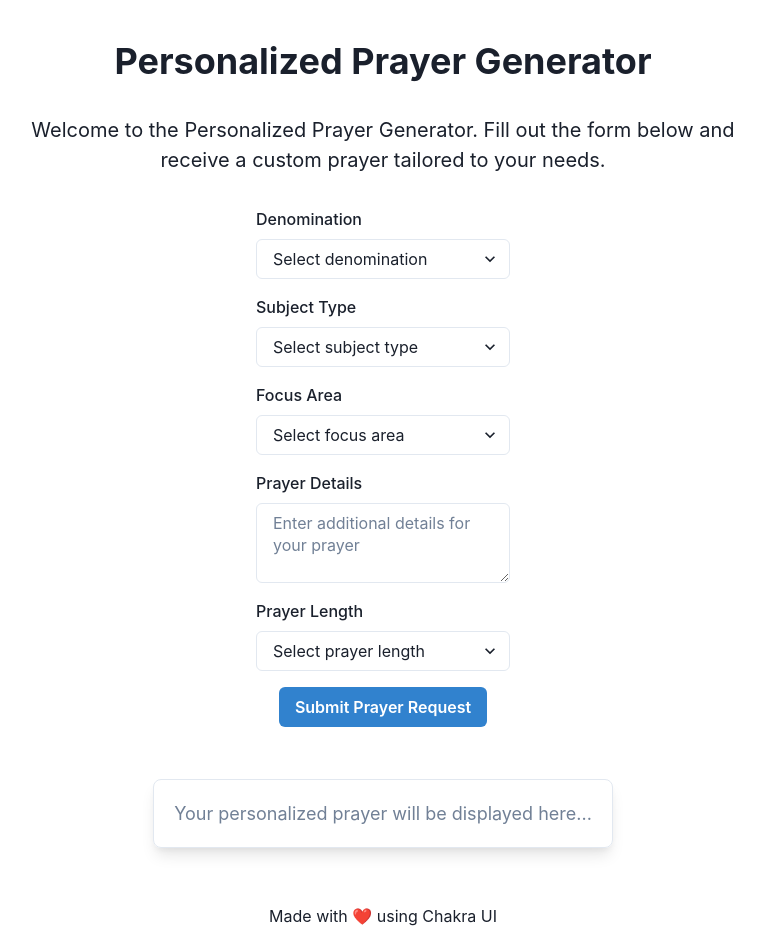
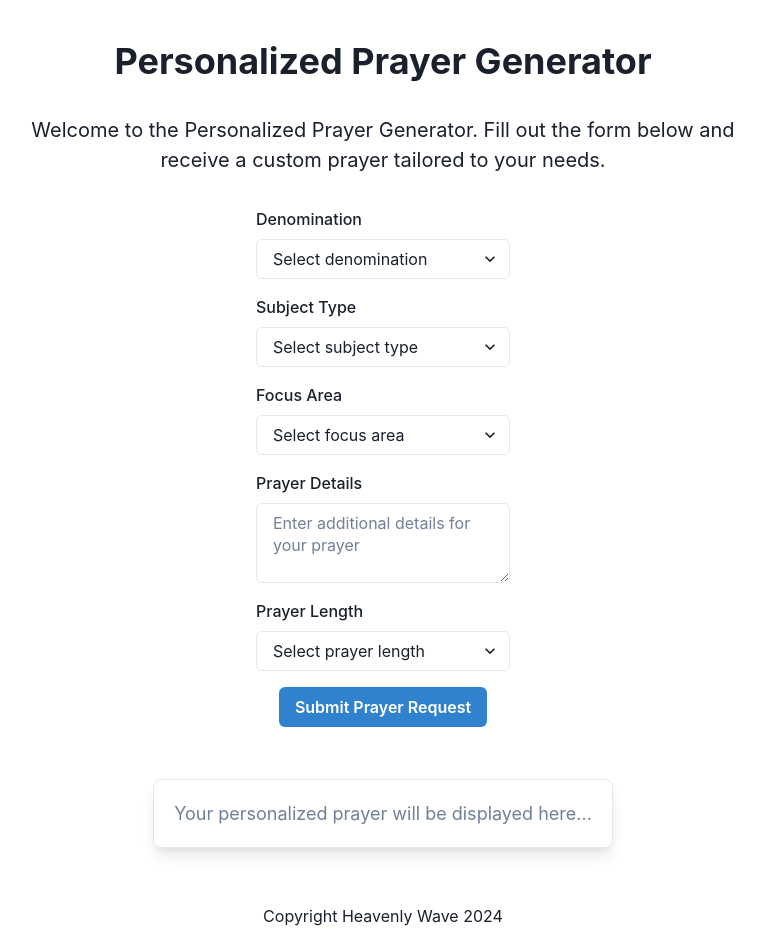
Before and after one commit to indohippi/prayer-generator, a React (Create React App) app: page / in a window 1280 px wide. Shown: the whole page, without its empty margins (257-1021 px from the left). Built offline with nearby package versions, Linux system fonts and the light colour scheme.

Commit message:
prayers now populate in PrayerDisplay

```diff
--- a/src/App.js
+++ b/src/App.js
@@ -23,7 +23,7 @@ function App() {
       </Box>
       <Box p={4}>
         <Text align="center">
-          Made with ❤️ using Chakra UI
+          Copyright Heavenly Wave 2024
         </Text>
       </Box>
     </ChakraProvider>
--- a/src/PrayerForm.js
+++ b/src/PrayerForm.js
@@ -12,7 +12,7 @@ import PrayerDisplay from './PrayerDisplay';
 
 const API_URL = process.env.REACT_APP_API_URL || 'http://ec2-3-21-122-71.us-east-2.compute.amazonaws.com:3000/generate-text';
 
-function PrayerForm() {
+function PrayerForm(props) {
   const [prayerRequest, setPrayerRequest] = useState({
     denomination: '',
     subjectType: '',
@@ -88,6 +88,8 @@ function PrayerForm() {
       if (!response.ok) {
         throw new Error(`Error: ${data.message}`);
       }
+
+      props.setPrayer(data.response);
 
       setGeneratedPrayer(data.response);
       console.log('Generated Prayer:', data.response); // Adjusted to match the backend's response structure
```
